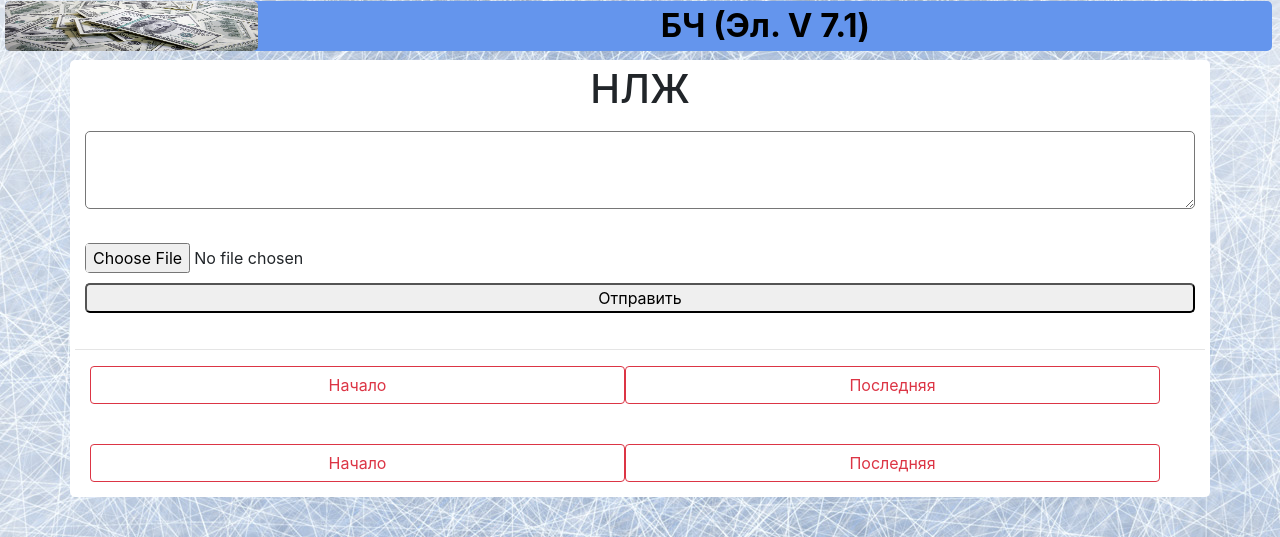
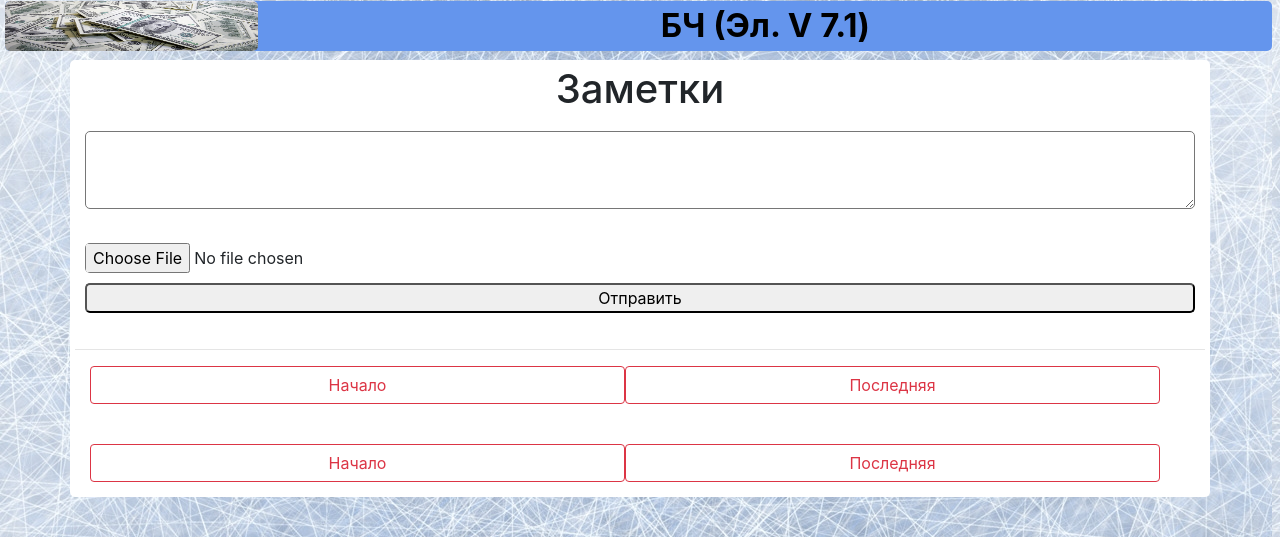
Before and after one commit to suph4rd/NB4444, a Django app: page /note/ in a window 1280 px wide. Shown: the top 537 px of the page. Run offline with Django 3.2, Linux system fonts and the light colour scheme; data that the repository does not hold is empty; parts of the project's set-up code (start-up, migrations or seed data) failed here and were passed over; some libraries are stand-ins or nearby versions.

Commit message:
refactor: main page

```diff
--- a/templates/base.html
+++ b/templates/base.html
@@ -29,9 +29,9 @@
             <div class="col col-lg-3" id="LeftMenu" style="display: none;">
                 <p><a href="{% url 'admin:index' %}">1.Панель администратора</a></p>
                 <p><a href="{% url 'default_deductions' %}">2.Стандартные вычеты</a></p>
-                <p><a href="{% url 'note' %}">3.НЛЖ</a></p>
+                <p><a href="{% url 'note' %}">3.Заметки</a></p>
                 <p><a href="{% url 'plan_list' %}">4.Планы</a></p>
-                <p><a href="{% url 'bot_response' %}">5.Подгрузить записи НЛЖ из бота</a></p>
+                <p><a href="{% url 'bot_response' %}">5.Подгрузить заметки из телеграмм бота</a></p>
                 <hr>
                 <p><a style="color:black" href="{% url 'logout' %}">Выход</a></p>
             </div>
--- a/templates/pages/note/note.html
+++ b/templates/pages/note/note.html
@@ -1,4 +1,5 @@
 {% extends 'base.html' %}
+{% load bootstrap5 %}
 {% block content %}
     <style>
         .nb4Form {
@@ -12,7 +13,7 @@
         }
     </style>
 
-    <h1 style="text-align:center;">НЛЖ</h1>
+    <h1 class="text-center">Заметки</h1>
     <form class="nb4Form" method="post" enctype="multipart/form-data">
         {% csrf_token %}
         <textarea class="item" name="text" rows="3"></textarea><br>
```
Also changed, not shown: templates/pages/general.html (+0 -7 lines), media/fonBG.jpg, media/lambaBlack.jpg (deleted), media/v42812.jpg (deleted), media/vipusk_academy.jpg (deleted).
